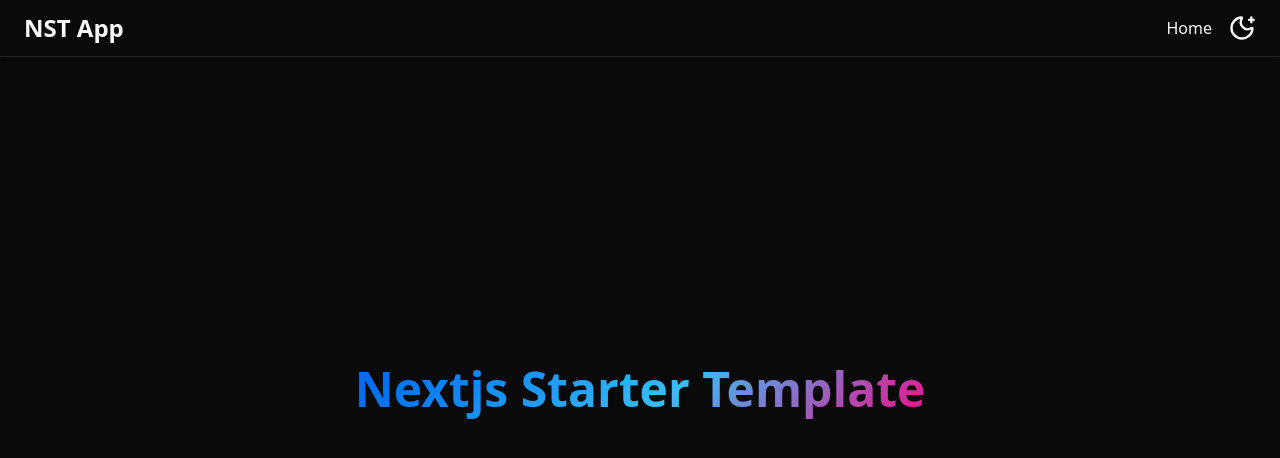
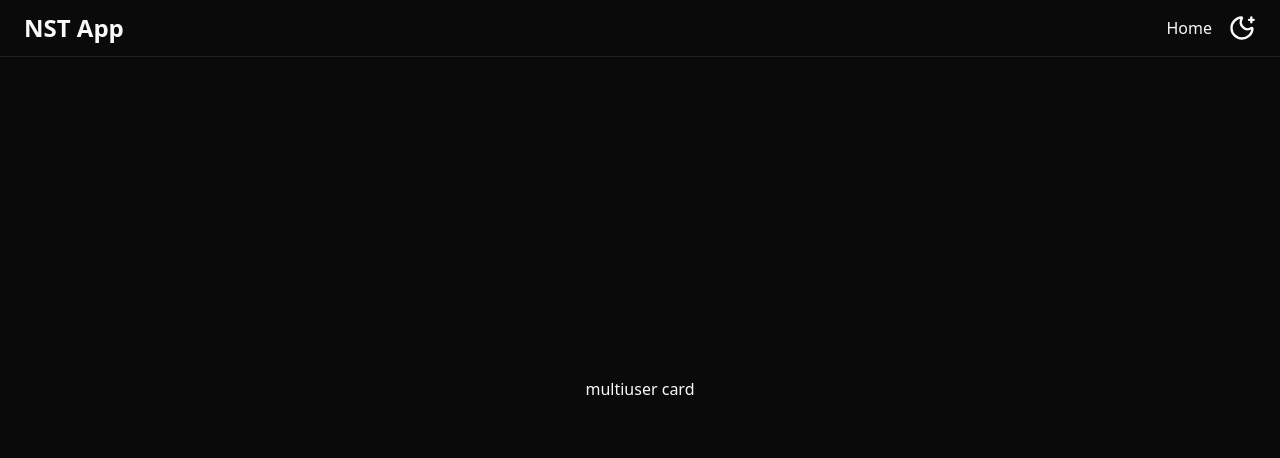
Before and after one commit to manasisadhu/multiuser-profile-generator, a Next.js app: page / in a window 1280 px wide. Shown: the top 458 px of the page. Built offline with nearby package versions, Linux system fonts and the light colour scheme.

Commit message:
project cleanup done

```diff
--- a/src/app/page.tsx
+++ b/src/app/page.tsx
@@ -1,4 +1,3 @@
-import { AuroraText } from "@/components/magicui/aurora-text";
 import { Metadata } from "next";
 
 export const metadata: Metadata = {
@@ -10,9 +9,7 @@ const page = () => {
 	return (
 		<>
 			<section className="grid h-[80dvh] place-items-center">
-        <AuroraText className="text-5xl font-bold">
-          Nextjs Starter Template
-        </AuroraText>
+				multiuser card
 			</section>
 		</>
 	);
```
Lines whose indentation alone changed are shown as unchanged.
